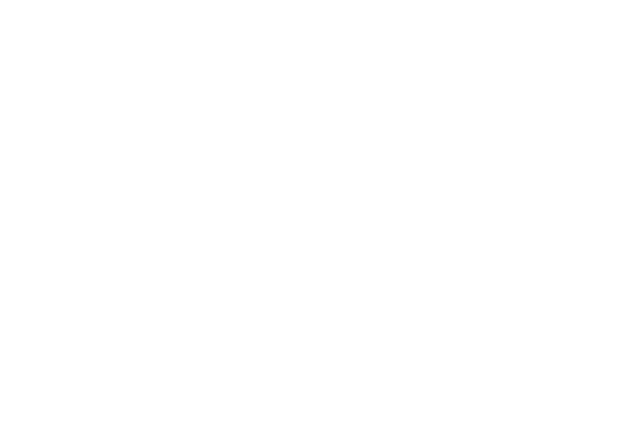
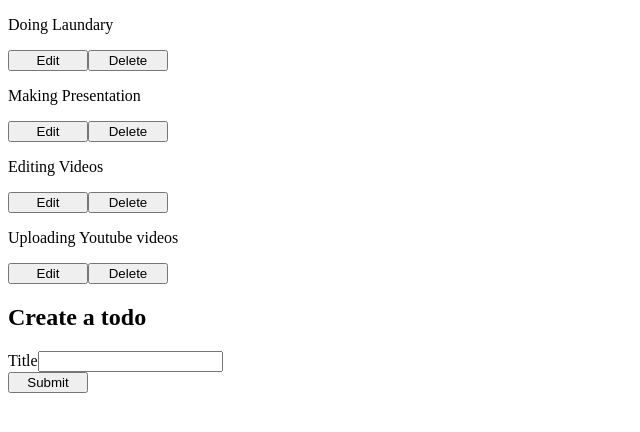
Before and after one commit to usmanabdurrehman/React-tutorials, a React app: page / in a window 1280 px wide. Shown: the top 432 px of the page, without its empty margins (0-640 px from the left). Built offline with nearby package versions, Linux system fonts and the light colour scheme; the HTML template or start-up script is replaced by a standard one.

Commit message:
Added SetQueryData Tutorial Code

```diff
--- a/src/App.tsx
+++ b/src/App.tsx
@@ -1,5 +1,5 @@
 import { QueryClient, QueryClientProvider } from "react-query";
-import { ChakraProvider } from "@chakra-ui/react";
+import { SetQueryData } from "./Components/SetQueryData";
 
 const queryClient = new QueryClient({
   defaultOptions: {
@@ -14,10 +14,8 @@
 
 export default function App() {
   return (
-    <ChakraProvider>
-      <QueryClientProvider client={queryClient}>
-        {/* Tutorial Code Here */}
-      </QueryClientProvider>
-    </ChakraProvider>
+    <QueryClientProvider client={queryClient}>
+      <SetQueryData />
+    </QueryClientProvider>
   );
 }
--- /dev/null
+++ b/src/Components/SetQueryData/SetQueryData.tsx
@@ -0,0 +1,112 @@
+import React, { useCallback, useState } from "react";
+
+import {
+  useCreateTodo,
+  useDeleteTodo,
+  useTodos,
+  useUpdateTodo,
+} from "./requests";
+
+import "./index.css";
+import { useQuery, useQueryClient } from "react-query";
+import { Todo } from "./types";
+
+const Loader = () => (
+  <div className="spinner-border spinner-border-sm text-light" role="status">
+    <span className="visually-hidden">Loading...</span>
+  </div>
+);
+
+export default function SetQueryData() {
+  const queryClient = useQueryClient();
+
+  const [title, setTitle] = useState("");
+  const [todoId, setTodoId] = useState<number | undefined>();
+  const [deleteTodoId, setDeleteTodoId] = useState<number | undefined>();
+
+  const { data: todos = [] } = useTodos();
+  const { mutateAsync: createTodo, isLoading: isCreating } = useCreateTodo();
+  const { mutateAsync: deleteTodo, isLoading: isDeleting } = useDeleteTodo();
+  const { mutateAsync: updateTodo, isLoading: isUpdating } = useUpdateTodo();
+
+  const onDeleteTodo = useCallback(async (id: number) => {
+    await deleteTodo(id);
+    setDeleteTodoId(undefined);
+
+    queryClient.setQueryData(["GET_TODOS"], (todos?: Todo[]) => {
+      return (todos || [])?.filter((todo) => todo.id !== id);
+    });
+  }, []);
+
+  const onCreateTodo = useCallback(async () => {
+    const newTodo = await createTodo(title);
+
+    queryClient.setQueryData(["GET_TODOS"], (todos?: Todo[]) => {
+      return [newTodo, ...(todos || [])];
+    });
+  }, [title]);
+
+  const onUpdateTodo = useCallback(async () => {
+    if (!todoId) return;
+    const updatedTodo = await updateTodo({ id: todoId, title });
+    setTodoId(undefined);
+
+    queryClient.setQueryData(["GET_TODOS"], (todos?: Todo[]) => {
+      return (todos || []).map((todo) =>
+        todo.id === todoId ? updatedTodo : todo
+      );
+    });
+  }, [todoId, title]);
+
+  return (
+    <div className="container-lg p-5">
+      <div className="row">
+        <div className="col">
+          {todos.map(({ id, title }) => (
+            <div className="d-flex justify-content-between align-items-center">
+              <p key={id}>{title}</p>
+              <div>
+                <button
+                  className="btn btn-light btn-fixed"
+                  onClick={() => setTodoId(id)}
+                >
+                  Edit
+                </button>
+                <button
+                  className="btn btn-danger btn-fixed"
+                  onClick={() => {
+                    setDeleteTodoId(id);
+                    onDeleteTodo(id);
+                  }}
+                >
+                  {isDeleting && id === deleteTodoId ? <Loader /> : "Delete"}
+                </button>
+              </div>
+            </div>
+          ))}
+        </div>
+        <div className="col">
+          <h2>{todoId ? "Update" : "Create"} a todo</h2>
+          <div className="mb-3">
+            <label htmlFor="title" className="form-label">
+              Title
+            </label>
+            <input
+              className="form-control"
+              id="title"
+              value={title}
+              onChange={(e) => setTitle(e.target.value)}
+            />
+          </div>
+
+          <button
+            onClick={() => (todoId ? onUpdateTodo() : onCreateTodo())}
+            className="btn btn-success btn-fixed"
+          >
+            {isCreating || isUpdating ? <Loader /> : "Submit"}
+          </button>
+        </div>
+      </div>
+    </div>
+  );
+}
--- /dev/null
+++ b/src/Components/SetQueryData/index.css
@@ -0,0 +1,3 @@
+.btn-fixed {
+  width: 80px;
+}
--- /dev/null
+++ b/src/Components/SetQueryData/index.ts
@@ -0,0 +1 @@
+export { default as SetQueryData } from "./SetQueryData";
--- /dev/null
+++ b/src/Components/SetQueryData/requests.ts
@@ -0,0 +1,43 @@
+import { Todo } from "./types";
+import axios from "axios";
+import { useMutation, useQuery } from "react-query";
+
+export const useTodos = () => {
+  return useQuery(["GET_TODOS"], async (): Promise<Todo[]> => {
+    return [
+      { id: 1, title: "Doing Laundary" },
+      { id: 2, title: "Making Presentation" },
+      { id: 3, title: "Editing Videos" },
+      { id: 4, title: "Uploading Youtube videos" },
+    ];
+  });
+};
+
+export const useDeleteTodo = () => {
+  return useMutation(async (id: number) => {
+    const { data } = await axios.delete(
+      `https://jsonplaceholder.typicode.com/todos/${id}`
+    );
+    return data;
+  });
+};
+
+export const useCreateTodo = () => {
+  return useMutation(async (title: string) => {
+    const { data } = await axios.post(
+      `https://jsonplaceholder.typicode.com/todos`,
+      { title }
+    );
+    return data;
+  });
+};
+
+export const useUpdateTodo = () => {
+  return useMutation(async (payload: { id: number; title: string }) => {
+    const { data } = await axios.put(
+      `https://jsonplaceholder.typicode.com/todos/${payload.id}`,
+      payload
+    );
+    return data;
+  });
+};
--- /dev/null
+++ b/src/Components/SetQueryData/types.ts
@@ -0,0 +1 @@
+export type Todo = { id: number; title: string };
```
Also changed, not shown: package.json (+2 -15 lines), 1 other file (tests, documents, lock files or other folders).
